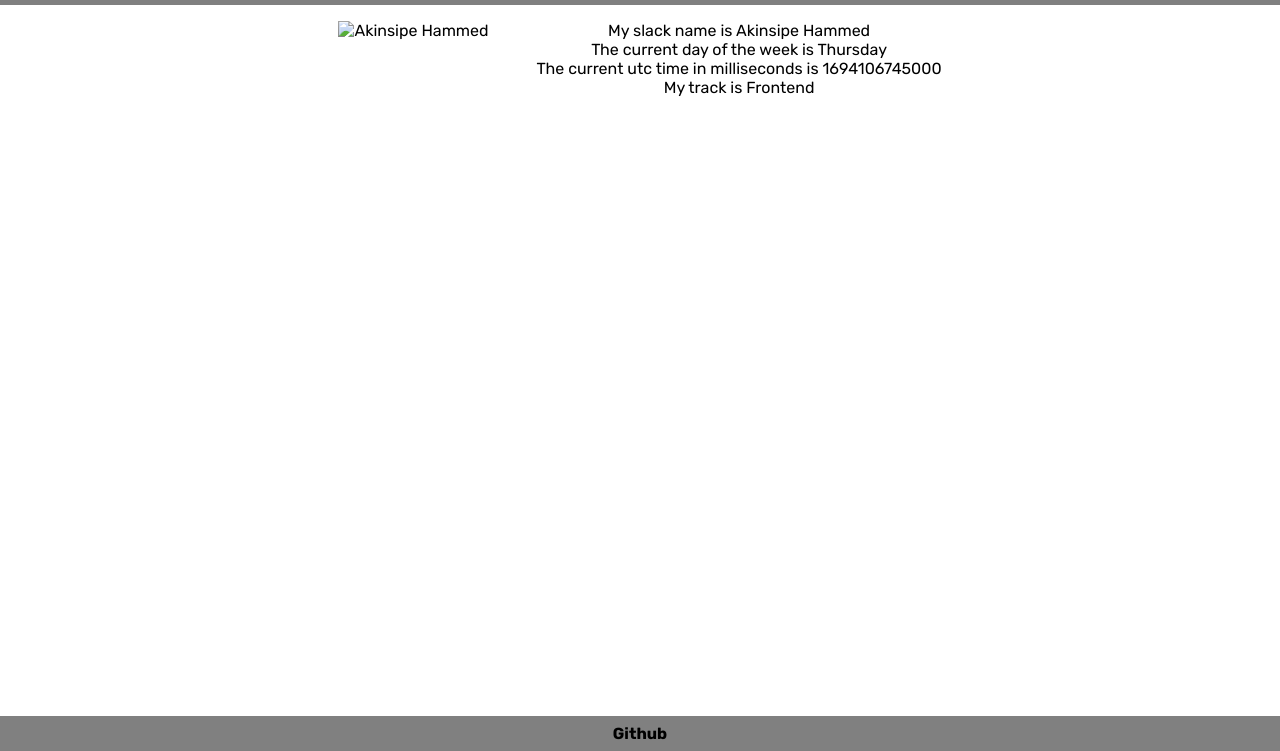
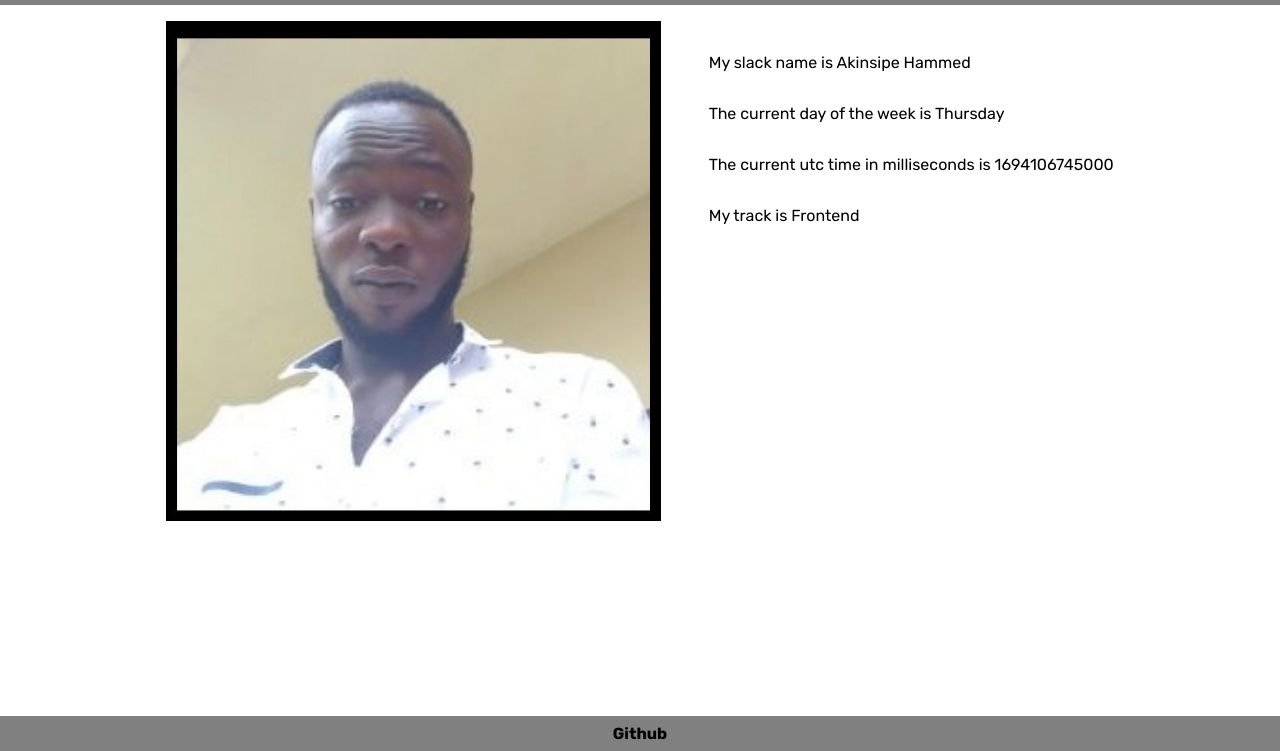
Before and after one commit to iamyelex/my-profile, a plain HTML site: page index.html in a window 1280 px wide. Shown: the part 49-800 px from the top of the page. Drawn offline with Linux system fonts and the light colour scheme.

Commit message:
my profile

```diff
--- a/index.html
+++ b/index.html
@@ -13,32 +13,27 @@
     </header>
 
     <main>
-      <img src="" alt="Akinsipe Hammed" data-testid="slackDisplayImage" />
+      <img src="./profile.jpeg" alt="Akinsipe Hammed" data-testid="slackDisplayImage" />
 
       <section>
-        <p>
-          My slack name is
-          <span data-testid="slackUserName">Akinsipe Hammed</span>
+        <p class="space">
+          My slack name is <span data-testid="slackUserName">Akinsipe Hammed</span>
         </p>
 
-        <p>
-          The current day of the week is
-          <span data-testid="currentDAyOfTheWeek" id="weekday"></span>
+        <p class="space">
+          The current day of the week is <span data-testid="currentDAyOfTheWeek" id="weekday"></span>
         </p>
 
-        <div>
-          <p>
-            The current utc time in milliseconds is
-            <span data-testid="currentUTCTime" id="milliseconds"></span>
-          </p>
+        <p class="space">
+        The current utc time in milliseconds is <span data-testid="currentUTCTime" id="milliseconds"></span>
+        </p>
 
-          <p>My track is <span data-testid="myTrack">Frontend</span></p>
-        </div>
+        <p class="space">My track is <span data-testid="myTrack">Frontend</span></p>
       </section>
     </main>
 
     <footer>
-      <a href="" data-testid="githubURL">Github</a>
+      <a href="https://github.com/iamyelex/my-profile" data-testid="githubURL">Github</a>
     </footer>
   </body>
 </html>
--- a/style.css
+++ b/style.css
@@ -8,7 +8,6 @@
 body {
   background-color: white;
   color: black;
-  text-align: center;
   font-family: "Rubik", sans-serif;
 }
 
@@ -16,6 +15,7 @@ header,
 footer {
     background: gray;
     padding: 0.5rem 0;
+    text-align: center;
 }
 
 main {
@@ -24,6 +24,14 @@ main {
     justify-content: center;
     /* align-items: center; */
     padding: 1rem 0;
+}
+
+img{
+    height: 500px;
+}
+
+.space{
+    margin: 2rem 0;
 }
 
 a {
```
Also changed, not shown: profile.jpeg (added).
